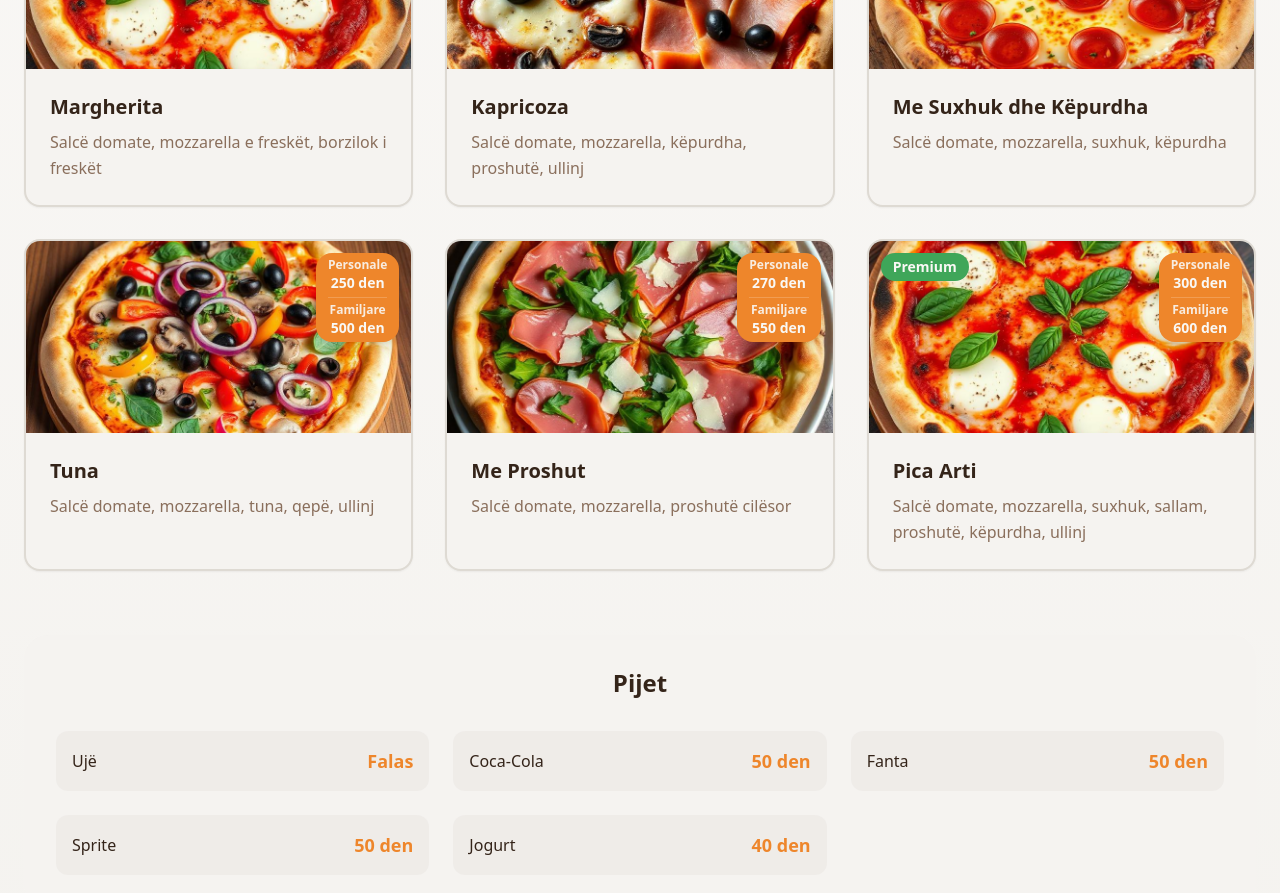
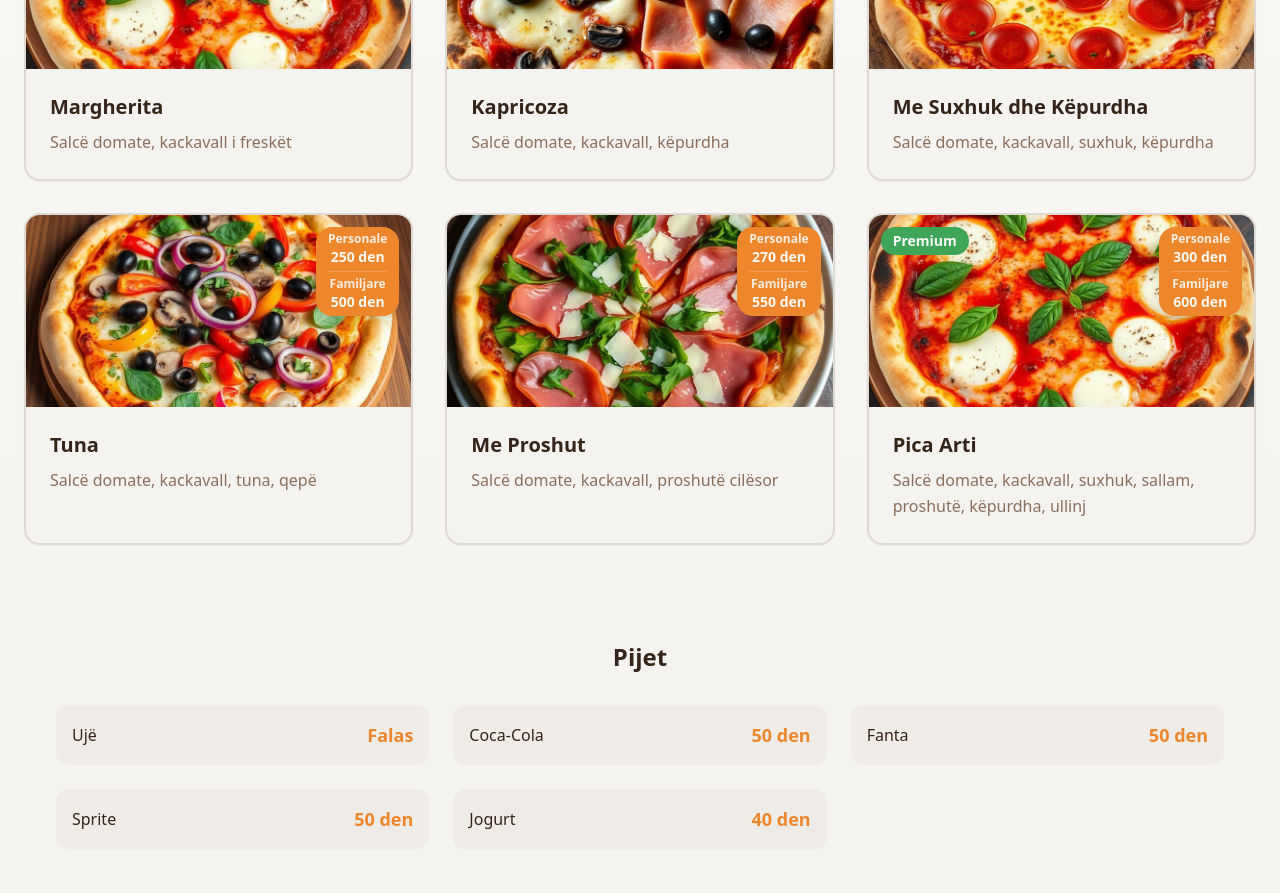
Before and after one commit to artiabazi23/piceriaarti, a React (Vite) app: page / in a window 1280 px wide. Shown: the part 2140-3033 px from the top of the page. Built offline with nearby package versions, Linux system fonts and the light colour scheme; the HTML template or start-up script is replaced by a standard one.

Commit message:
Update pizza ingredients

```diff
--- a/src/components/PizzeriaMenu.tsx
+++ b/src/components/PizzeriaMenu.tsx
@@ -8,7 +8,7 @@ import prosciuttoImage from "@/assets/prosciutto-pizza.jpg";
 const menuItems = [
   {
     name: "Margherita",
-    description: "Salcë domate, mozzarella e freskët, borzilok i freskët",
+    description: "Salcë domate, kackavall i freskët",
     personalPrice: "220",
     familyPrice: "450",
     image: margheritaImage,
@@ -16,35 +16,35 @@ const menuItems = [
   },
   {
     name: "Kapricoza",
-    description: "Salcë domate, mozzarella, këpurdha, proshutë, ullinj",
+    description: "Salcë domate, kackavall, këpurdha",
     personalPrice: "250",
     familyPrice: "500",
     image: quattroStagioniImage
   },
   {
     name: "Me Suxhuk dhe Këpurdha",
-    description: "Salcë domate, mozzarella, suxhuk, këpurdha",
+    description: "Salcë domate, kackavall, suxhuk, këpurdha",
     personalPrice: "250",
     familyPrice: "500",
     image: pepperoniImage
   },
   {
     name: "Tuna",
-    description: "Salcë domate, mozzarella, tuna, qepë, ullinj",
+    description: "Salcë domate, kackavall, tuna, qepë",
     personalPrice: "250",
     familyPrice: "500",
     image: vegetarianImage
   },
   {
     name: "Me Proshut",
-    description: "Salcë domate, mozzarella, proshutë cilësor",
+    description: "Salcë domate, kackavall, proshutë cilësor",
     personalPrice: "270",
     familyPrice: "550",
     image: prosciuttoImage
   },
   {
     name: "Pica Arti",
-    description: "Salcë domate, mozzarella, suxhuk, sallam, proshutë, këpurdha, ullinj",
+    description: "Salcë domate, kackavall, suxhuk, sallam, proshutë, këpurdha, ullinj",
     personalPrice: "300",
     familyPrice: "600",
     image: margheritaImage,
```
